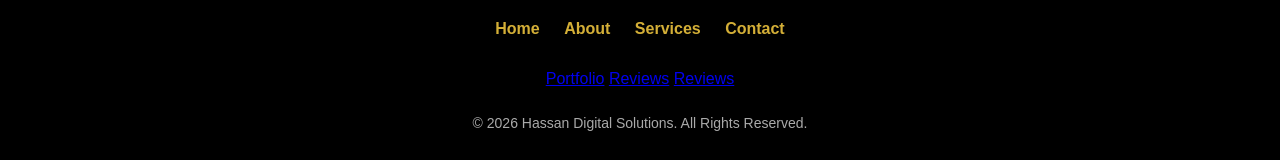
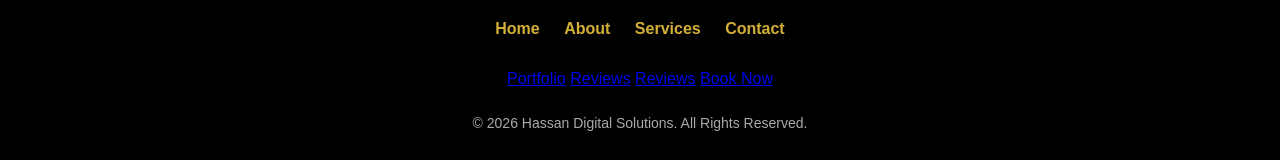
Before and after one commit to hassanabuk27-arch/Hassan-digital-solution-, a plain HTML site: page index.html in a window 1280 px wide. Shown: the part 4071-4231 px from the top of the page. Drawn offline with Linux system fonts and the light colour scheme.

Commit message:
Update index.html

```diff
--- a/index.html
+++ b/index.html
@@ -247,6 +247,7 @@
 <a href="#portfolio">Portfolio</a>
   <a href="#reviews">Reviews</a>
   <a href="#reviews">Reviews</a>
+  <a href="#booking">Book Now</a>
   <p class="copyright">
     &copy; 2026 Hassan Digital Solutions.
     All Rights Reserved.
```
